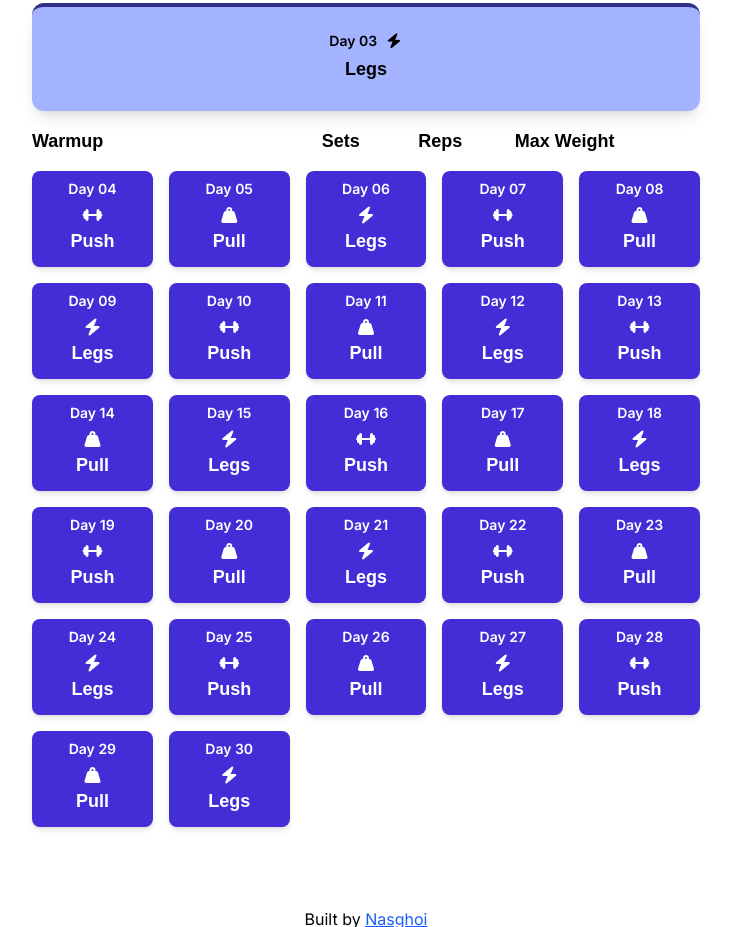
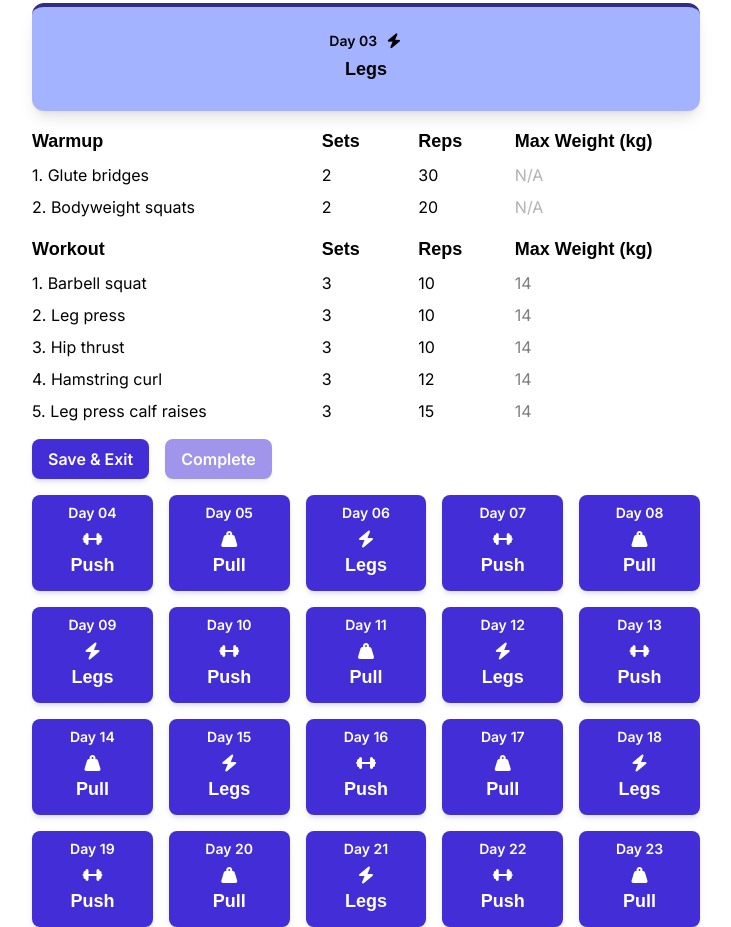
Before and after one commit to nasghoi/gym-metry, a React (Vite) app: page / in a window 1280 px wide. Shown: the part 840-1767 px from the top of the page, without its empty margins (274-1005 px from the left). Built offline with nearby package versions, Linux system fonts and the light colour scheme; a web font is replaced by a local one.

Commit message:
add: training plan content

```diff
--- a/src/components/WorkoutCard.jsx
+++ b/src/components/WorkoutCard.jsx
@@ -1,3 +1,5 @@
+import React from 'react'
+
 export default function WorkoutCard(props) {
     const { trainingPlan, workoutIndex, type, dayNum, icon } = props
 
@@ -21,12 +23,49 @@ export default function WorkoutCard(props) {
                 </div>
                 <h6>Sets</h6>
                 <h6>Reps</h6>
-                <h6 className="weight-input">Max Weight </h6>
+                <h6 className="weight-input">Max Weight (kg)</h6>
                 {warmup.map((warmupExercise, warmupIndex) => {
-
+                    return (
+                        <React.Fragment key={warmupIndex}>
+                            <div className="exercise-name">
+                                <p>{warmupIndex + 1}. {warmupExercise.name}</p>
+                                <button className="help-icon">
+                                    <i className="fa-regular fa-circle-question" />
+                                </button>
+                            </div>
+                            <p className="exercise-info">{warmupExercise.sets}</p>
+                            <p className="exercise-info">{warmupExercise.reps}</p>
+                            <input className="weight-input" placeholder="N/A" disabled />
+                        </React.Fragment>
+                    )
                 })}
             </div>
 
+            <div className="workout-grid">
+                <div className="exercise-name">
+                    <h4>Workout</h4>
+                </div>
+                <h6>Sets</h6>
+                <h6>Reps</h6>
+                <h6 className="weight-input">Max Weight (kg)</h6>
+                {workout.map((workoutExercise, workoutIndex) => {
+                    return (
+                        <React.Fragment key={workoutIndex}>
+                            <div className="exercise-name">
+                                <p>{workoutIndex + 1}. {workoutExercise.name}</p>
+                            </div>
+                            <p className="exercise-info">{workoutExercise.sets}</p>
+                            <p className="exercise-info">{workoutExercise.reps}</p>
+                            <input className="weight-input" placeholder="14" />
+                        </React.Fragment>
+                    )
+                })}
+            </div>
+
+            <div className="workout-buttons">
+                <button className="btn-primary">Save & Exit</button>
+                <button className="btn-primary" disabled={true}>Complete</button>
+            </div>
         </div>
     )
 }
```
